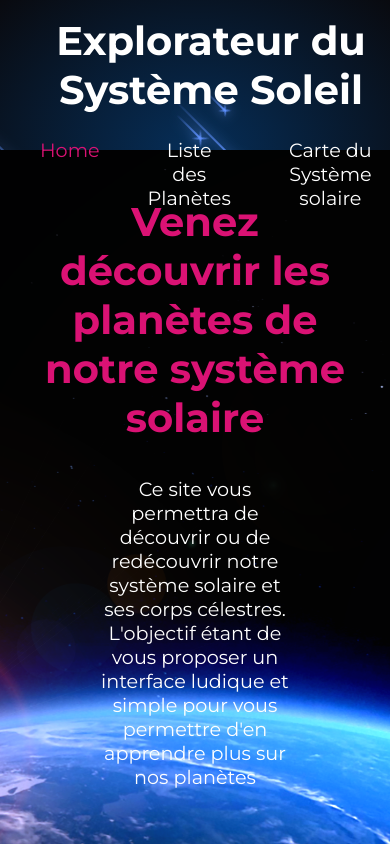
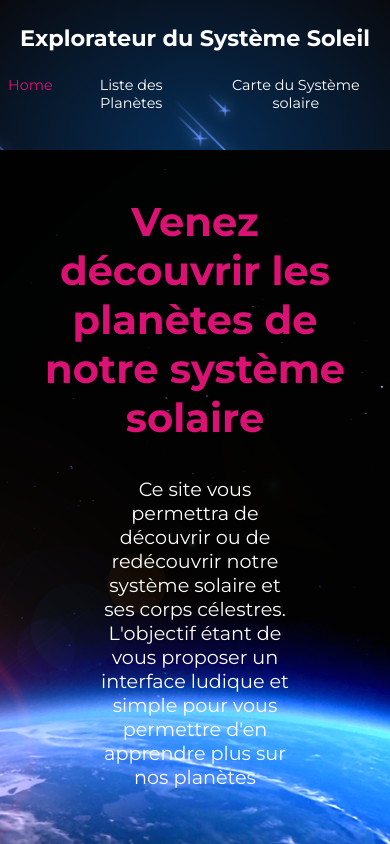
Before and after one commit to julienyassef/SolarSystemExplorer, an Angular app: page / in a window 390 px wide. Built offline with nearby package versions, Linux system fonts and the light colour scheme; grey boxes are pictures that could not be loaded.

Commit message:
version mobile et tablette header

```diff
--- a/src/app/layout/header/header.component.scss
+++ b/src/app/layout/header/header.component.scss
@@ -54,3 +54,61 @@
       }
     }
   }
+
+
+
+ //Tablette version
+
+ @media (min-width: 601px) and (max-width: 1023px) {
+
+  .solar-system-header {
+
+    padding: 0rem;
+    padding-top: 1.5rem;
+
+    .header-title {
+      font-size: 2rem;
+      margin-bottom: 1.5rem;
+    }
+
+    .navigation {
+      margin-top: 1rem;
+
+      .nav-link {
+        font-size: 1.2rem;
+        margin: 0 1rem;
+        padding: 0rem;
+
+      }
+    }
+  }
+
+}
+
+
+ //Mobile version
+@media (max-width: 600px) {
+
+
+  .solar-system-header {
+
+    padding: 0rem;
+    padding-top: 1.5rem;
+
+    .header-title {
+      font-size: 1.4rem;
+      margin-bottom: 1.5rem;
+    }
+
+    .navigation {
+      margin-top: 1rem;
+
+      .nav-link {
+        font-size: 0.9rem;
+        margin: 0 0.5rem;
+        padding: 0rem;
+
+      }
+    }
+  }
+}
```
